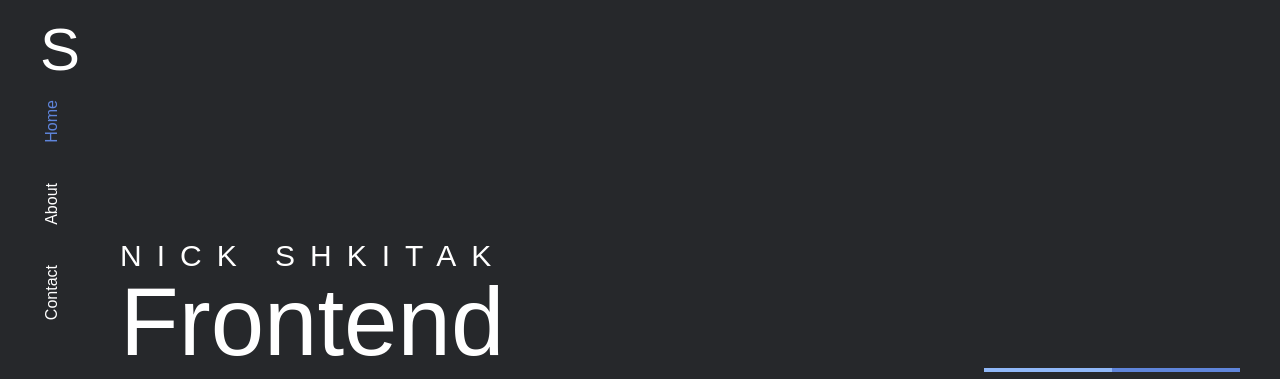
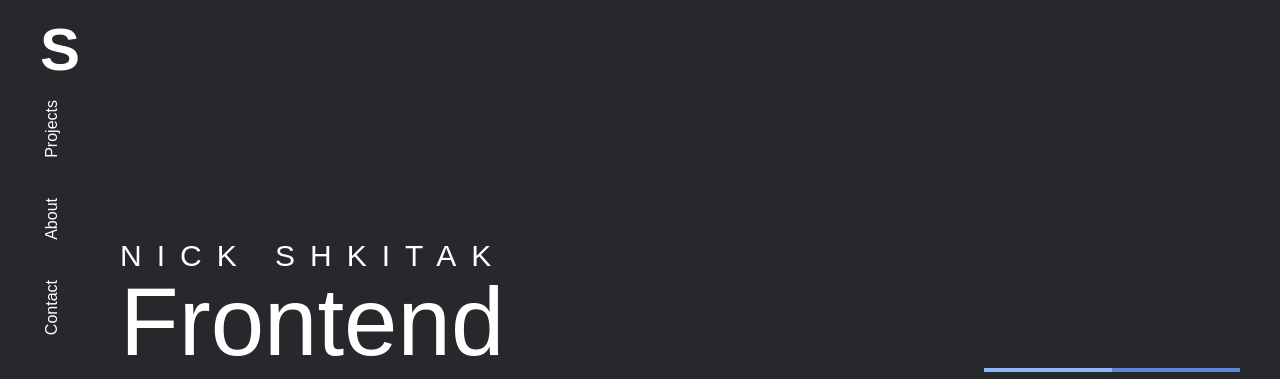
Before and after one commit to nickiway/about-me, a React (Vite) app: page / in a window 1280 px wide. Shown: the top 379 px of the page. Built offline with nearby package versions, Linux system fonts and the light colour scheme.

Commit message:
navigation refactoring

```diff
--- a/src/App.tsx
+++ b/src/App.tsx
@@ -3,7 +3,7 @@ import { BrowserRouter as Router, Routes, Route } from "react-router-dom";
 import Navigation from "./components/Navigation";
 import Layout from "./components/Layout";
 
-import { Home, NotFound, About, Resume, ContactPage } from "./pages";
+import { Home, NotFound, About, ContactPage } from "./pages";
 
 import "./assets/styles/global.css";
 
@@ -14,10 +14,7 @@ function App() {
         <Navigation />
         <Routes>
           <Route index element={<Home />}></Route>
-          <Route path="about" element={<About />}>
-            <Route path="id" element={<p>ID</p>}></Route>
-          </Route>
-          <Route path="resume" element={<Resume />}></Route>
+          <Route path="about" element={<About />}></Route>
           <Route path="contact" element={<ContactPage />}></Route>
           <Route path="*" element={<NotFound />}></Route>
         </Routes>
--- a/src/components/Navigation.tsx
+++ b/src/components/Navigation.tsx
@@ -1,33 +1,49 @@
 import { NavLink, Link } from "react-router-dom";
-import { routes, socials } from "../data/navigation";
+import Nav from "../data/navigation";
+import { Icon } from "@mui/material";
 
 const Navigation = () => {
-  const activeStyle = ({ isActive }: { isActive: boolean }) =>
-    isActive ? "text-darkBlue" : "";
+  const { routes, socials } = Nav;
+
+  // active style handler
+  const activeStyle = (
+    classNameList: string | undefined,
+    activeClassName: string | undefined,
+    isActive: boolean
+  ) => {
+    return isActive
+      ? [activeClassName, classNameList].join(" ")
+      : classNameList;
+  };
 
   return (
     <header>
       <nav className="sticky top-0 h-screen px-10 py-5">
         <ul className="h-3/4 flex flex-col">
-          <div className="text-6xl">S</div>
-          {routes.map(({ path, label }) => (
-            <li
-              key={path}
-              style={{ writingMode: "vertical-rl" }}
-              className="py-5 rotate-180 flex"
-            >
-              <NavLink className={activeStyle} to={path}>
-                {label}
-              </NavLink>
-            </li>
-          ))}
+          {routes.map(
+            ({ path, label, classNameList, styles, activeClassName }) => (
+              <li key={path}>
+                <div>
+                  <NavLink
+                    style={styles as React.CSSProperties}
+                    className={({ isActive }) =>
+                      activeStyle(classNameList, activeClassName, isActive)
+                    }
+                    to={path}
+                  >
+                    {label}
+                  </NavLink>
+                </div>
+              </li>
+            )
+          )}
         </ul>
         <ul className="h-1/4 flex flex-col flex-col-reverse">
-          {socials.map(({ icon, path }) => (
+          {socials.map(({ icon: IconComponent, path, style }) => (
             <li key={path} className="my-3">
               <Link target="blank" to={path}>
                 <div className="flex justify-center" key={path}>
-                  {icon}
+                  {IconComponent && <IconComponent style={style} />}
                 </div>
               </Link>
             </li>
--- a/src/data/navigation.tsx
+++ b/src/data/navigation.tsx
@@ -1,31 +1,57 @@
 import { GitHub, Instagram, LinkedIn } from "@mui/icons-material";
 
-export const routes = [
+const Links = {
+  routes: [
     {
       path: "/",
-    label: "Home",
+      label: "S",
+      classNameList: "text-6xl font-bold",
     },
     {
-    path: "/about",
-    label: "About",
+      path: "projects",
+      label: "Projects",
+      classNameList: "py-5 rotate-180 flex",
+      styles: { writingMode: "vertical-rl" },
+      activeClassName: "text-primary",
     },
     {
-    path: "/contact",
+      path: "about",
+      label: "About",
+      classNameList: "py-5 rotate-180 flex",
+      styles: { writingMode: "vertical-rl" },
+      activeClassName: "text-primary",
+    },
+    {
+      path: "contact",
       label: "Contact",
+      classNameList: "py-5 rotate-180 flex",
+      styles: { writingMode: "vertical-rl" },
+      activeClassName: "text-primary",
     },
-];
+  ],
+  socials: [
+    {
+      icon: GitHub,
+      path: "https://github.com/nickiway",
+      style: {
+        height: "24px",
+      } as React.CSSProperties,
+    },
+    {
+      icon: LinkedIn,
+      path: "https://www.linkedin.com/in/nickiway/",
+      style: {
+        height: "24px",
+      } as React.CSSProperties,
+    },
+    {
+      icon: Instagram,
+      path: "https://www.instagram.com/nickiway_/",
+      style: {
+        height: "24px",
+      } as React.CSSProperties,
+    },
+  ],
+};
 
-export const socials = [
-  {
-    icon: <GitHub />,
-    path: "https://github.com/nickiway",
-  } as const,
-  {
-    icon: <LinkedIn />,
-    path: "https://www.linkedin.com/in/nickiway/",
-  } as const,
-  {
-    icon: <Instagram style={{ height: "24px" }} />,
-    path: "https://www.instagram.com/nickiway/",
-  } as const,
-];
+export default Links;
```
Lines whose indentation alone changed are shown as unchanged.
